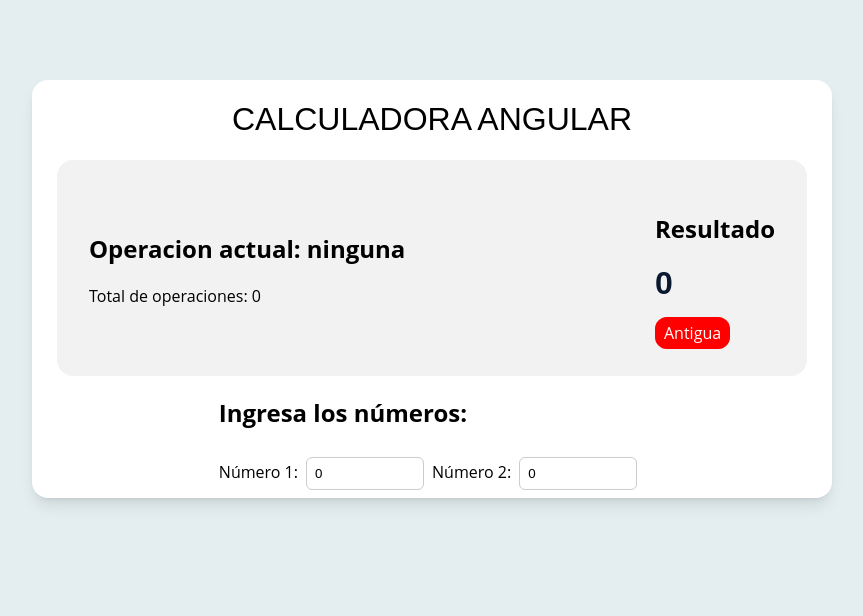
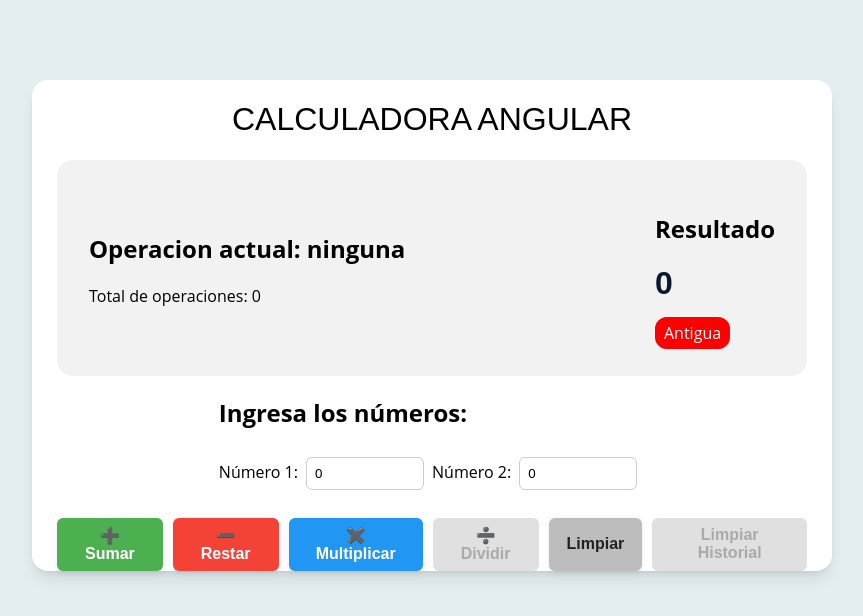
Before and after one commit to dev-senior-estudiantes/data-binding, an Angular app: page / in a window 1280 px wide. Shown: the top 616 px of the page, without its empty margins (208-1071 px from the left). Built offline with nearby package versions, Linux system fonts and the light colour scheme; a web font is replaced by a local one.

Commit message:
Agrega botones de operaciones en el HTML y mejora estilos de botones en el CSS

```diff
--- a/src/app/calculadora/calculadora.css
+++ b/src/app/calculadora/calculadora.css
@@ -78,3 +78,58 @@ h1{
     width: 80px;
   }
 }
+
+.botones-operaciones {
+  display: flex;
+  gap: 10px;
+  justify-content: center;
+  margin-top: 20px;
+}
+
+.btn {
+  padding: 8px 18px;
+  border: none;
+  border-radius: 6px;
+  font-size: 1rem;
+  font-weight: 600;
+  cursor: pointer;
+  transition: background 0.2s, color 0.2s, box-shadow 0.2s;
+  box-shadow: 0 2px 6px rgba(0,0,0,0.07);
+}
+
+.btn:disabled {
+  background: #e0e0e0;
+  color: #aaa;
+  cursor: not-allowed;
+  box-shadow: none;
+}
+
+.btn-suma {
+  background: #4caf50;
+  color: #fff;
+}
+
+.btn-resta {
+  background: #f44336;
+  color: #fff;
+}
+
+.btn-multiplicacion {
+  background: #2196f3;
+  color: #fff;
+}
+
+.btn-division {
+  background: #ff9800;
+  color: #fff;
+}
+
+.btn-limpiar {
+  background: #bdbdbd;
+  color: #222;
+}
+
+.btn-limpiar-historial {
+  background: #607d8b;
+  color: #fff;
+}
--- a/src/app/calculadora/calculadora.html
+++ b/src/app/calculadora/calculadora.html
@@ -45,6 +45,14 @@
   </div>
 
   <!-- Botones de operaciones -->
+  <div class="botones-operaciones">
+    <button class="btn btn-suma" (click)="sumar()" [disabled]="numero1 === null || numero2 === null">➕ Sumar</button>
+    <button class="btn btn-resta" (click)="restar()" [disabled]="numero1 === null || numero2 === null">➖ Restar</button>
+    <button class="btn btn-multiplicacion" (click)="multiplicar()" [disabled]="numero1 === null || numero2 === null">✖️ Multiplicar</button>
+    <button class="btn btn-division" (click)="dividir()" [disabled]="numero1 === null || numero2 === null || numero2 === 0">➗ Dividir</button>
+    <button class="btn btn-limpiar" (click)="limpiar()">Limpiar</button>
+    <button class="btn btn-limpiar-historial" (click)="limpiarHistorial()" [disabled]="!historial || historial.length === 0"> Limpiar Historial</button>
+  </div>
 
 
   <!-- Historial de operaciones -->
```
